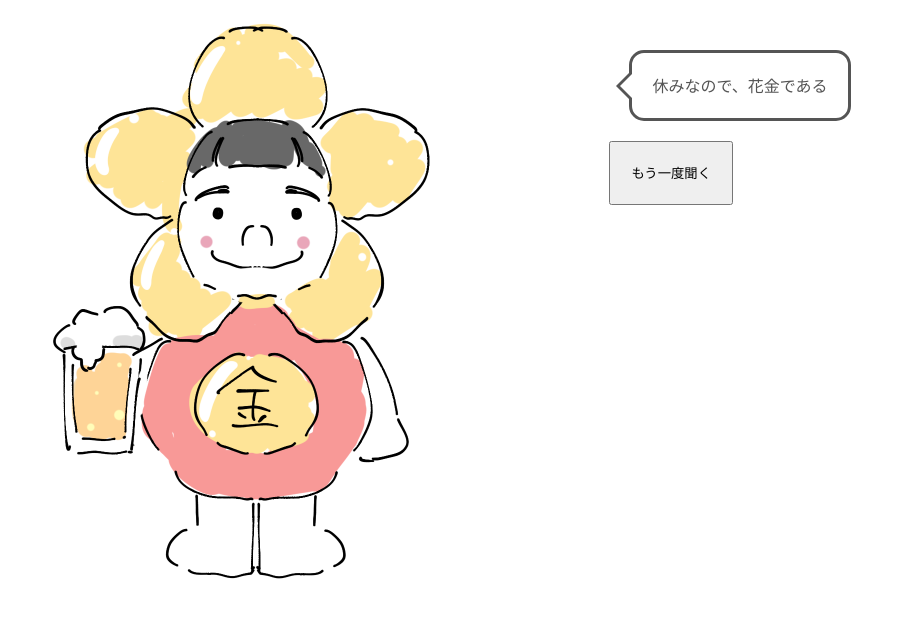
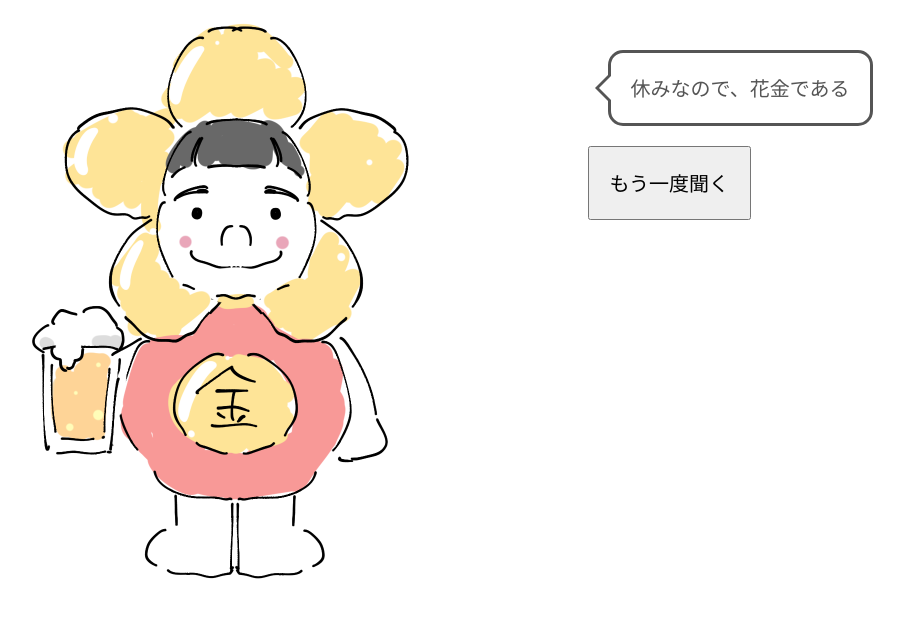
Before and after one commit to chaspy/hanakintaro-web, a React (Create React App) app: page / in a window 1280 px wide. Both pictures are taken after a click on the button "今日花金？". Shown: the top 618 px of the page, without its empty margins (220-1124 px from the left). Built offline with nearby package versions, Linux system fonts and the light colour scheme.

Commit message:
Make font size bigger

```diff
--- a/src/Judge.css
+++ b/src/Judge.css
@@ -11,6 +11,8 @@
   border: solid 3px #555;
   box-sizing: border-box;
   border-radius: 15px;
+
+  font-size: 20px;
 }
 
 .answer:before {
--- a/src/index.css
+++ b/src/index.css
@@ -7,6 +7,7 @@ body {
 
 button {
   font-family: 'M PLUS Rounded 1c', sans-serif;
+  font-size: 20px;
 }
 
 code {
```
